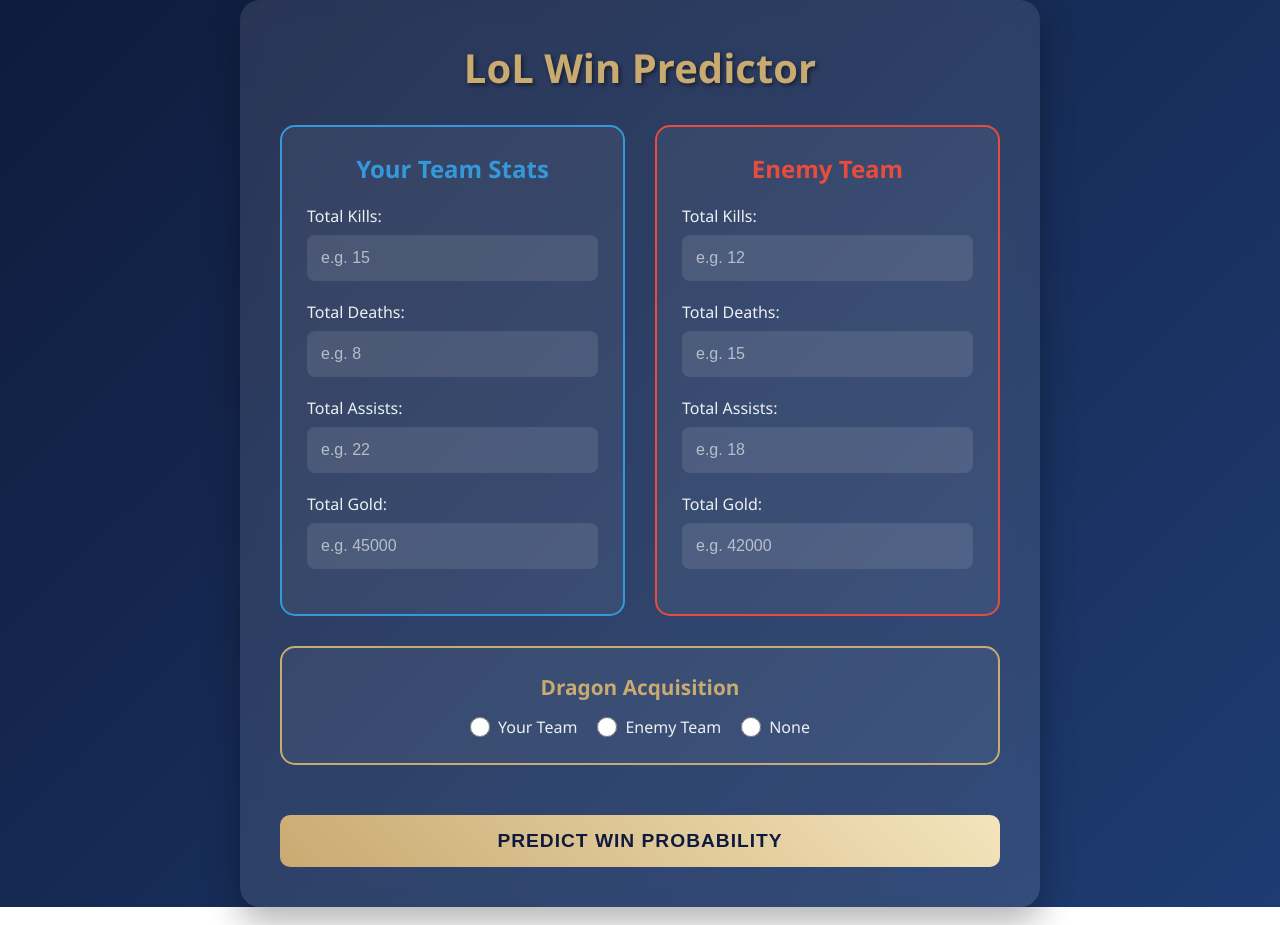
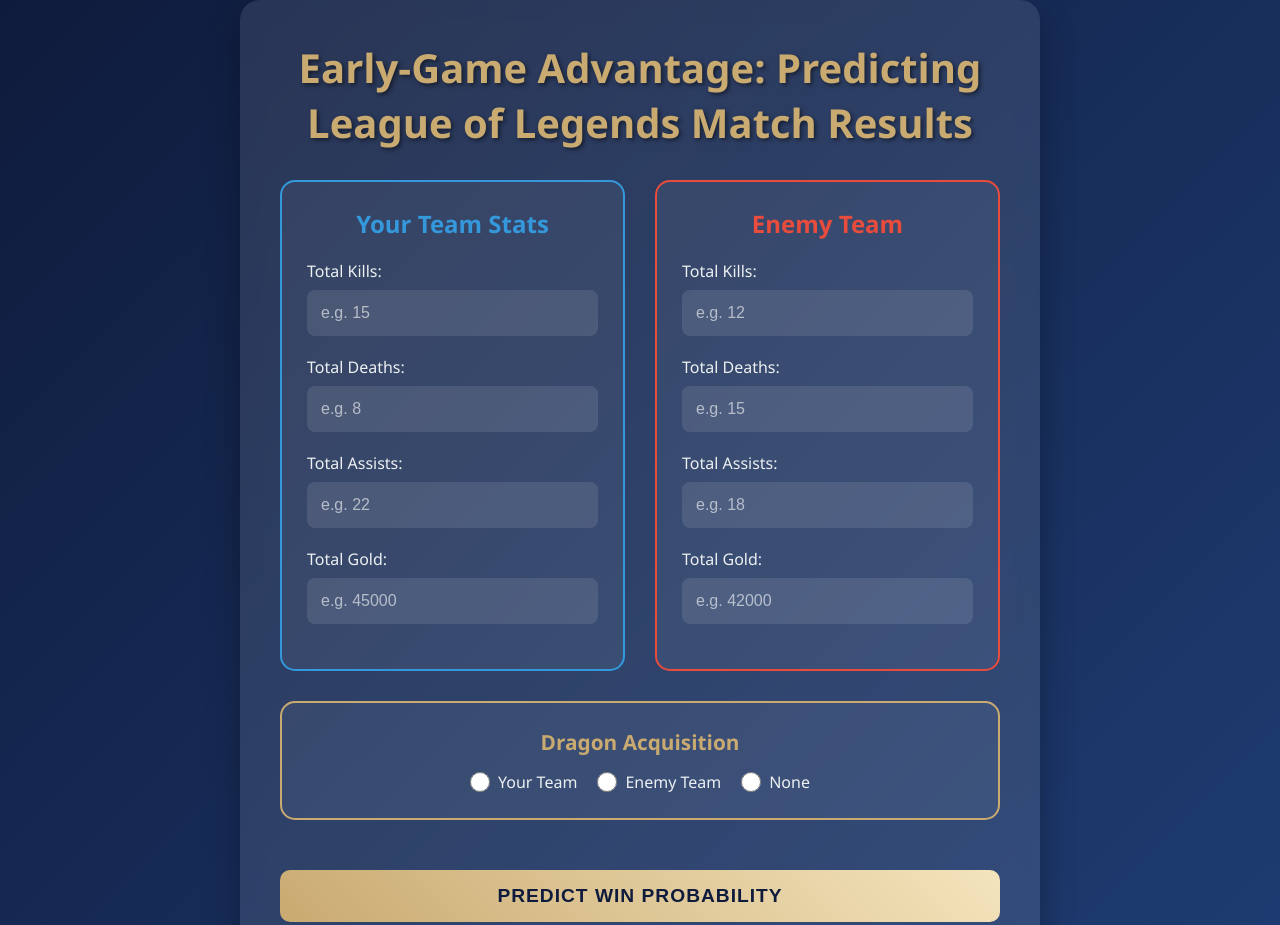
Before and after one commit to elmilouaysaad/lolProject, a plain HTML site: page index.html in a window 1280 px wide. Shown: the top 925 px of the page. Drawn offline with Linux system fonts and the light colour scheme.

Commit message:
changed title

```diff
--- a/index.html
+++ b/index.html
@@ -274,7 +274,7 @@
 </head>
 <body>
     <div class="container">
-        <h1>LoL Win Predictor</h1>
+        <h1>Early-Game Advantage: Predicting League of Legends Match Results</h1>
 
         <form id="predictForm">
             <div class="form-grid">
```
